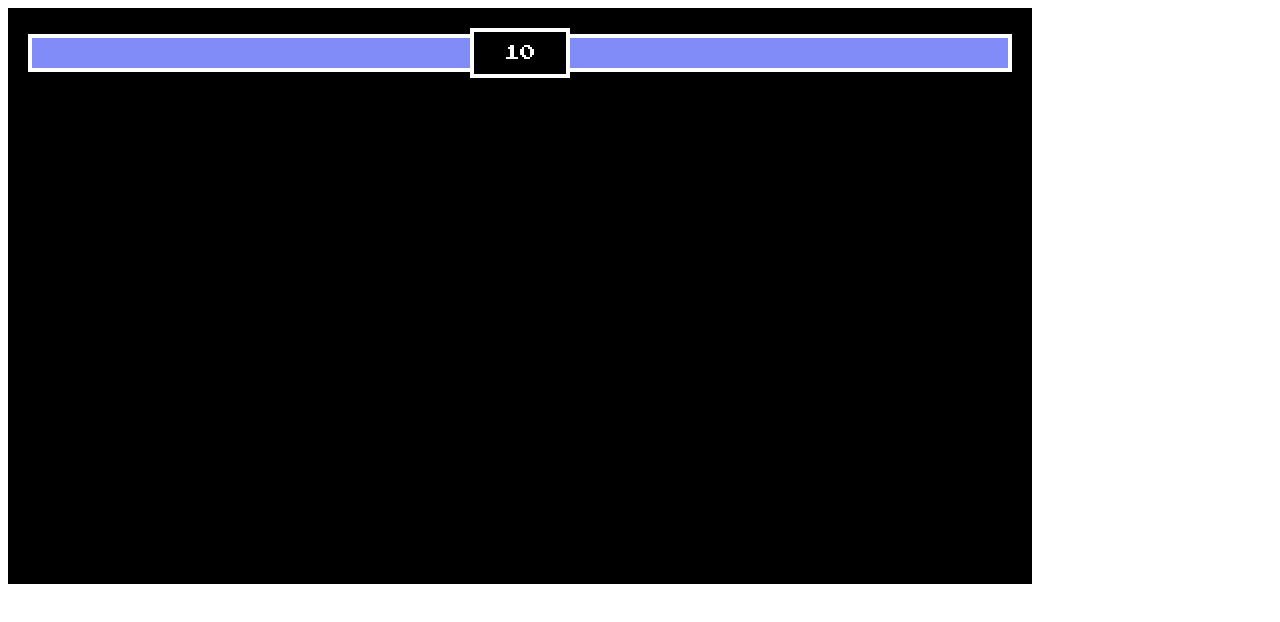
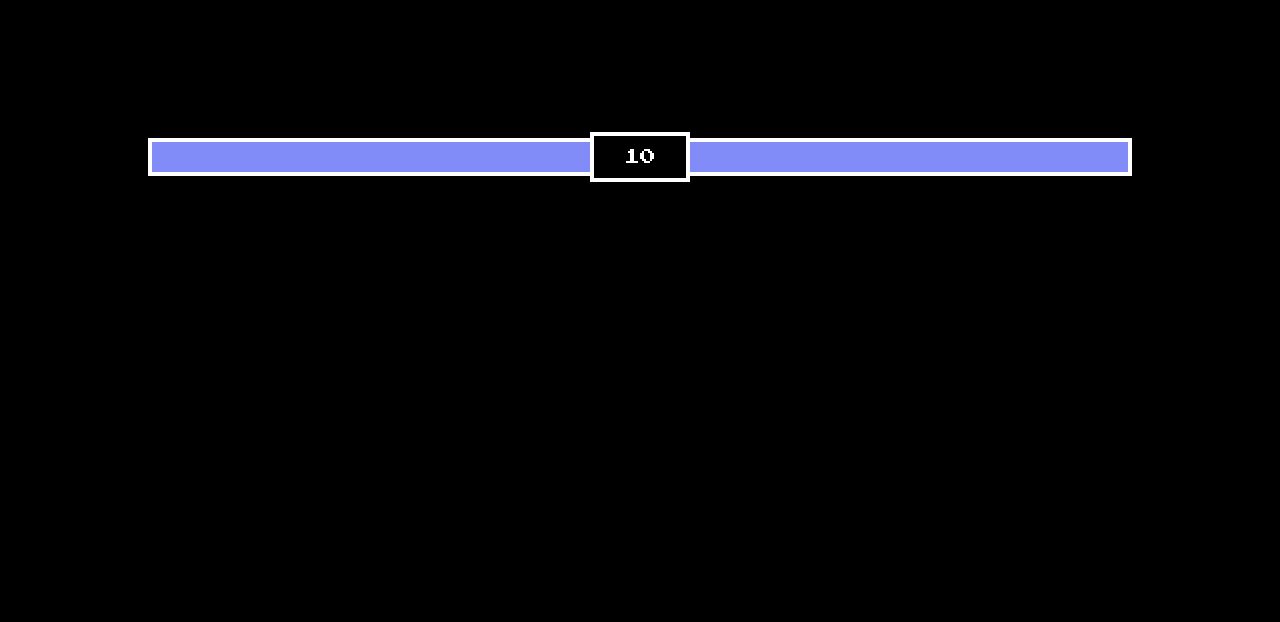
Before and after one commit to raveneyex/fighting-game, a website built with webpack: page src/index.html in a window 1280 px wide. Built offline with nearby package versions, Linux system fonts and the light colour scheme.

Commit message:
Center shit

```diff
--- a/src/index.html
+++ b/src/index.html
@@ -6,7 +6,7 @@
     <link rel="preconnect" href="https://fonts.gstatic.com" crossorigin />
     <link href="https://fonts.googleapis.com/css2?family=Press+Start+2P&display=swap" rel="stylesheet" />
   </head>
-  <body>
+  <body class="main">
     <div class="container">
       <div class="data">
         <!-- Player 1 Health -->
--- a/src/style.css
+++ b/src/style.css
@@ -1,6 +1,13 @@
 * {
   box-sizing: border-box;
   font-family: "Press Start 2P", cursive;
+}
+
+.main {
+  background-color: black;
+  display: flex;
+  align-items: center;
+  justify-content: center;
 }
 
 .container {
```
Also changed, not shown: 1 other file.
